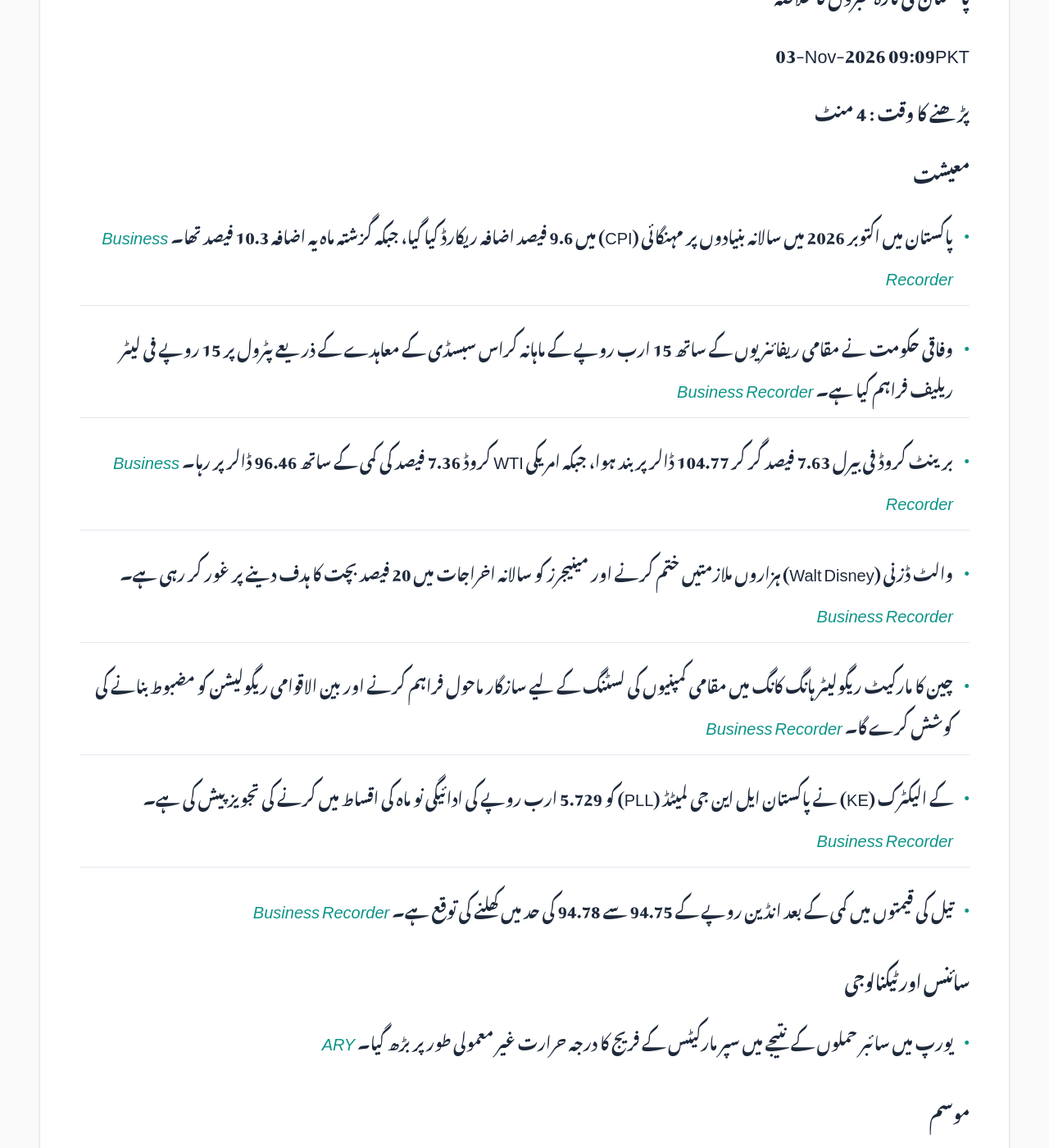
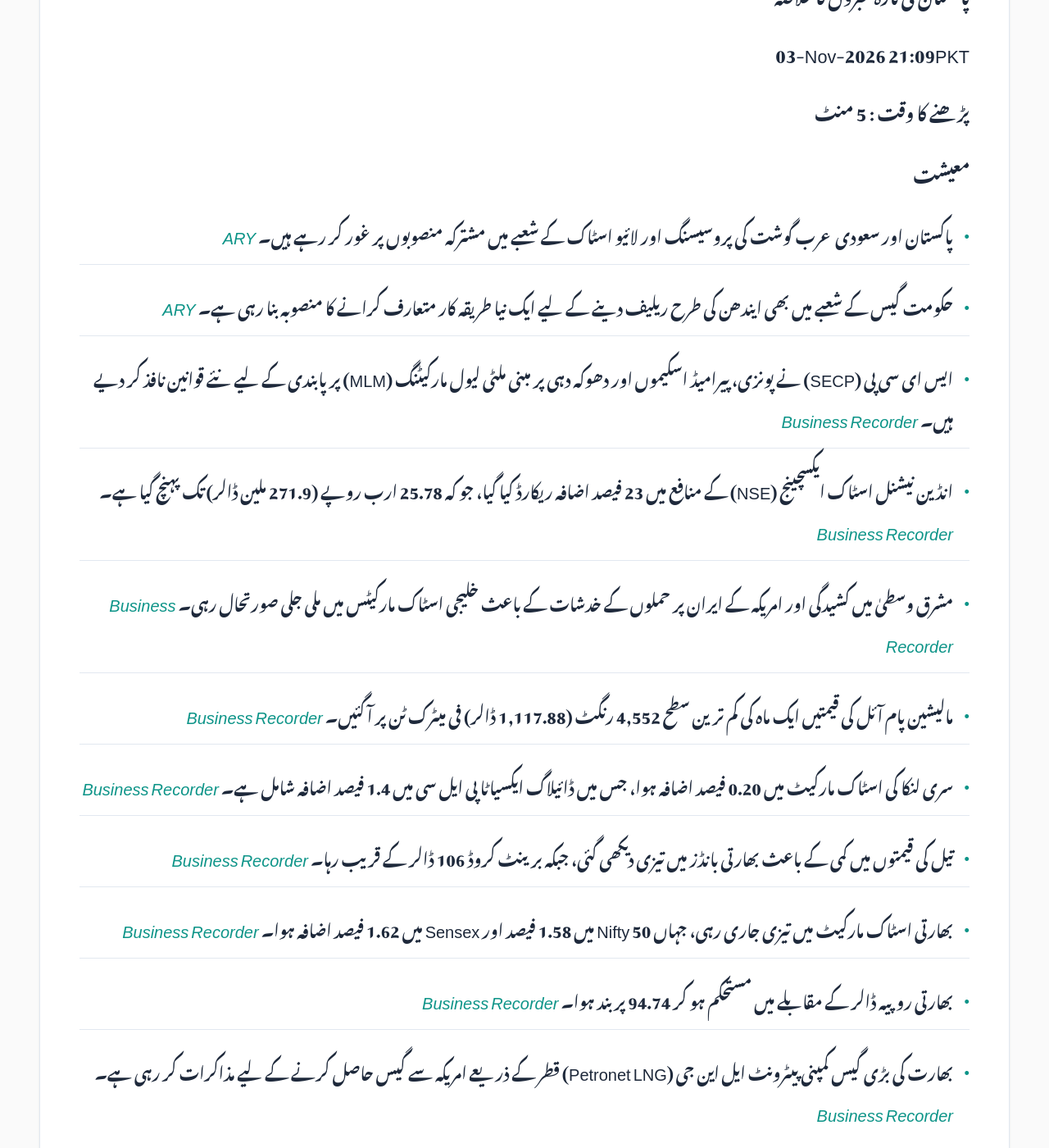
Before and after one commit to zsubzwary/news, a Jekyll site: the page built from ur/index.md, in a window 1280 px wide and 1400 px high, scrolled down 354 px. Shown: the whole window at 82% size. Built offline with Jekyll 4.4.1, drawn with Linux system fonts in a browser that asks for light colours; some web fonts are replaced; comment, search, counter and statistics services are not loaded; some of the changed text lies outside the part shown.

Commit message:
DateTime; 2026-11-03T16:09:41.022Z

```diff
--- a/ur/index.md
+++ b/ur/index.md
@@ -7,47 +7,50 @@ rtl: true
 
 پاکستان کی تازہ خبروں کا خلاصہ
 
- &lrm; 03-Nov-2026 09:09PKT
+ &lrm; 03-Nov-2026 21:09PKT
 
-پڑھنے کا وقت : 4 منٹ
+پڑھنے کا وقت : 5 منٹ
 
 ### معیشت
-- پاکستان میں اکتوبر 2026 میں سالانہ بنیادوں پر مہنگائی (CPI) میں 9.6 فیصد اضافہ ریکارڈ کیا گیا، جبکہ گزشتہ ماہ یہ اضافہ 10.3 فیصد تھا۔ *[Business Recorder](https://www.brecorder.com/news/40447159/oct-cpi-rises-96pc-yoy)*
-- وفاقی حکومت نے مقامی ریفائنریوں کے ساتھ 15 ارب روپے کے ماہانہ کراس سبسڈی کے معاہدے کے ذریعے پٹرول پر 15 روپے فی لیٹر ریلیف فراہم کیا ہے۔ *[Business Recorder](https://www.brecorder.com/news/40447158/govt-arranges-rs15-per-litre-relief-on-petrol)*
-- برینٹ کروڈ فی بیرل 7.63 فیصد گر کر 104.77 ڈالر پر بند ہوا، جبکہ امریکی WTI کروڈ 7.36 فیصد کی کمی کے ساتھ 96.46 ڈالر پر رہا۔ *[Business Recorder](https://www.brecorder.com/news/40447165/oil-drops-7pc-as-iran-signals-openness-to-talks)*
-- والٹ ڈزنی (Walt Disney) ہزاروں ملازمتیں ختم کرنے اور مینیجرز کو سالانہ اخراجات میں 20 فیصد بچت کا ہدف دینے پر غور کر رہی ہے۔ *[Business Recorder](https://www.brecorder.com/news/40447174/disney-eyes-thousands-of-layoffs-asks-managers-to-target-20%25-savings-bloomberg-news-reports)*
-- چین کا مارکیٹ ریگولیٹر ہانگ کانگ میں مقامی کمپنیوں کی لسٹنگ کے لیے سازگار ماحول فراہم کرنے اور بین الاقوامی ریگولیشن کو مضبوط بنانے کی کوشش کرے گا۔ *[Business Recorder](https://www.brecorder.com/news/40447176/china-market-regulator-to-encourage-hong-kong-listings)*
-- کے الیکٹرک (KE) نے پاکستان ایل این جی لمیٹڈ (PLL) کو 5.729 ارب روپے کی ادائیگی نو ماہ کی اقساط میں کرنے کی تجویز پیش کی ہے۔ *[Business Recorder](https://www.brecorder.com/news/40447162/ke-proposes-rs5.729bn-payment-to-pll-under-protest)*
-- تیل کی قیمتوں میں کمی کے بعد انڈین روپے کے 94.75 سے 94.78 کی حد میں کھلنے کی توقع ہے۔ *[Business Recorder](https://www.brecorder.com/news/40447169/indian-rupee-to-benefit-from-oil-plunge-while-facing-technical-resistance-dollar-strength)*
+- پاکستان اور سعودی عرب گوشت کی پروسیسنگ اور لائیو اسٹاک کے شعبے میں مشترکہ منصوبوں پر غور کر رہے ہیں۔ *[ARY](https://arynews.tv/pakistan-saudi-arabia-explore-joint-ventures-in-meat-processing)*
+- حکومت گیس کے شعبے میں بھی ایندھن کی طرح ریلیف دینے کے لیے ایک نیا طریقہ کار متعارف کرانے کا منصوبہ بنا رہی ہے۔ *[ARY](https://arynews.tv/govt-plans-similar-relief-mechanism-for-gas-sector-says-ali-pervaiz-malik)*
+- ایس ای سی پی (SECP) نے پونزی، پیرامیڈ اسکیموں اور دھوکہ دہی پر مبنی ملٹی لیول مارکیٹنگ (MLM) پر پابندی کے لیے نئے قوانین نافذ کر دیے ہیں۔ *[Business Recorder](https://www.brecorder.com/news/40447228/secp-notifies-regulations-to-prohibit-ponzi-pyramid-schemes)*
+- انڈین نیشنل اسٹاک ایکسچینج (NSE) کے منافع میں 23 فیصد اضافہ ریکارڈ کیا گیا، جو کہ 25.78 ارب روپے (271.9 ملین ڈالر) تک پہنچ گیا ہے۔ *[Business Recorder](https://www.brecorder.com/news/40447230/indias-nse-posts-23-rise-in-quarterly-profit-in-first-results-since-listing)*
+- مشرق وسطیٰ میں کشیدگی اور امریکہ کے ایران پر حملوں کے خدشات کے باعث خلیجی اسٹاک مارکیٹس میں ملی جلی صورتحال رہی۔ *[Business Recorder](https://www.brecorder.com/news/40447229/gulf-bourses-mixed-as-fears-over-us-strikes-offset-iran-saudi-talks)*
+- مالیشین پام آئل کی قیمتیں ایک ماہ کی کم ترین سطح 4,552 رنگٹ (1,117.88 ڈالر) فی میٹرک ٹن پر آ گئیں۔ *[Business Recorder](https://www.brecorder.com/news/40447227/palm-hits-one-month-low-as-stockpile-concerns-weigh)*
+- سری لنکا کی اسٹاک مارکیٹ میں 0.20 فیصد اضافہ ہوا، جس میں ڈائیلاگ ایکسیاٹا پی ایل سی میں 1.4 فیصد اضافہ شامل ہے۔ *[Business Recorder](https://www.brecorder.com/news/40447224/communication-services-stocks-lift-sri-lankan-shares-higher)*
+- تیل کی قیمتوں میں کمی کے باعث بھارتی بانڈز میں تیزی دیکھی گئی، جبکہ برینٹ کروڈ 106 ڈالر کے قریب رہا۔ *[Business Recorder](https://www.brecorder.com/news/40447218/india-bonds-end-tad-higher-on-softer-oil)*
+- بھارتی اسٹاک مارکیٹ میں تیزی جاری رہی، جہاں Nifty 50 میں 1.58 فیصد اور Sensex میں 1.62 فیصد اضافہ ہوا۔ *[Business Recorder](https://www.brecorder.com/news/40447213/indian-shares-extend-rally-as-earnings-cooling-crude-draw-foreign-buyers)*
+- بھارتی روپیہ ڈالر کے مقابلے میں مستحکم ہو کر 94.74 پر بند ہوا۔ *[Business Recorder](https://www.brecorder.com/news/40447212/indian-rupee-nudges-higher-forward-premiums-dip-with-focus-on-us-midterm-oil-moves)*
+- بھارت کی بڑی گیس کمپنی پیٹرونٹ ایل این جی (Petronet LNG) قطر کے ذریعے امریکہ سے گیس حاصل کرنے کے لیے مذاکرات کر رہی ہے۔ *[Business Recorder](https://www.brecorder.com/news/40447214/indias-top-gas-importer-sets-eyes-on-us-lng-under-long-term-deal-with-qatar)*
 
 ### سائنس اور ٹیکنالوجی
-- یورپ میں سائبر حملوں کے نتیجے میں سپر مارکیٹس کے فریج کا درجہ حرارت غیر معمولی طور پر بڑھ گیا۔ *[ARY](https://arynews.tv/cyberattacks-send-supermarket-fridge-temperatures-soaring-across-europe)*
-
-### موسم
-- بھارت کے مشرقی ساحل پر سائیکلون 'موراسو' (Murasu) کا ٹکراؤ ہوا، جس کے دوران ہوا کی رفتار 100 سے 110 کلومیٹر فی گھنٹہ اور جھونکے 120 کلومیٹر فی گھنٹہ تک رہے۔ *[Business Recorder](https://www.brecorder.com/news/40447175/cyclone-murasu-makes-landfall-on-indias-eastern-coast)*
-- کراچی اور حیدرآباد میں کل درجہ حرارت 36 سے 38 ڈگری سینٹی گریڈ کے درمیان رہنے کا امکان ہے۔ *[Business Recorder](https://www.brecorder.com/news/40447081/the-weather)*
+- گوگل نے میسجز، فون اور کانٹیکٹس ایپس کے لیے نئے گریڈینٹ آئیکنز متعارف کرائے ہیں۔ *[ARY](https://arynews.tv/google-rolls-out-new-gradient-icons-for-messages-phone-and-contacts-apps)*
+- سیم آلٹ مین نے عالمی سطح پر میموری ہارڈ ویئر کی کمی کے لیے ڈیسک ٹاپ کمپیوٹر صارفین کو ذمہ دار ٹھہرایا ہے۔ *[ARY](https://arynews.tv/sam-altman-blames-desktop-computer-users-for-global-memory-hardware-shortages)*
+- اوپن اے آئی (OpenAI) اپنے پریمیم صارفین کے لیے ChatGPT اور Codex کی استعمال کی حدود کو یکجا کر دے گا۔ *[ARY](https://arynews.tv/openai-to-combine-chatgpt-and-codex-usage-limits-for-premium-subscribers)*
 
 ### سیاست
-- امریکی وزیر خارجہ مارکو روبیو نے وینزویلا کے وزیر خارجہ اولیور بلانکو سے ملاقات کی تاکہ مستقبل کے آزادانہ اور منصفانہ انتخابات کے لیے اصلاحات پر بات کی جا سکے۔ *[Business Recorder](https://www.brecorder.com/news/40447177/rubio-speaks-to-venezuelan-minister-about-reforms-that-lay-groundwork-for-elections)*
-- ٹرمپ کی وزارت انصاف نے مڈ ٹرمز کے انتخابات میں مداخلت کر کے اپنی روایات سے ہٹ کر قدم اٹھایا ہے۔ *[ARY](https://arynews.tv/trump-justice-dept-breaks-with-tradition-to-intervene-in-midterms)*
+- طارق فضل چوہدری نے انتخابی اصلاحات کمیٹی کے حوالے سے پی ٹی آئی چیف وپ سے رابطہ کیا ہے۔ *[ARY](https://arynews.tv/tariq-fazal-chaudhry-contacts-pti-chief-whip-over-electoral-reforms-committee)*
+- حکومت اور جماعت اسلامی کے درمیان پیٹرولیم لیوی کے خاتمے اور عوامی ریلیف کے حوالے سے مذاکرات آخری مرحلے میں پہنچ گئے۔ *[Business Recorder](https://www.brecorder.com/news/40447217/govt-ji-talks-on-petroleum-levy-removal-enter-final-stage)*
 
 ### قومی
-- پاکستان اور جنوبی کوریا کے درمیان عدالتی تعاون کے لیے ایک معاہدے پر دستخط کیے گئے۔ *[ARY](https://arynews.tv/pakistan-and-south-korea-sign-judicial-cooperation-agreement)*
-- وزیراعظم شہباز شریف نے چین کے ساتھ تجارت، سرمایہ کاری اور انفراسٹرکچر کے شعبوں میں تعاون کو مزید وسعت دینے کے عزم کا اعادہ کیا۔ *[Business Recorder](https://www.brecorder.com/news/40447161/trade-investment-amp-other-key-sectors-pm-for-expanded-cooperation-with-china)*
-- جرمن سفیر کے مطابق پاکستان کا GSP+ اسٹیٹس 2028 کے نئے فریم ورک سے قبل تجدید کے لیے تیار ہے۔ *[Business Recorder](https://www.brecorder.com/news/40447160/german-envoy-says-pakistans-gsp-status-up-for-renewal)*
+- مریم نواز نے اٹک میں طلباء کو لیپ ٹاپ اور اسکالرشپس تقسیم کیں۔ *[ARY](https://arynews.tv/maryam-nawaz-awards-laptops-and-scholarships-to-students-in-attock)*
+- پنجاب کے وزیر اعلیٰ نے اٹک میں گرین بس سروس کا افتتاح کیا۔ *[ARY](https://arynews.tv/cm-punjab-receives-warm-welcome-as-green-bus-service-inaugurates-in-attock)*
+- بلوچستان کے اضلاع کچھی اور خاران میں سکیورٹی فورسز کے آپریشن کے دوران 17 دہشت گرد ہلاک اور ایک پاک فوج کا سپاہی شہید ہو گیا۔ *[Business Recorder](https://www.brecorder.com/news/40447231/soldier-martyred-17-terrorists-killed-in-balochistan-operations-ispr)*
+- پی ایچ سی (PHC) نے سہیل آفریدی کی حراست کے کیس کو بڑے بینچ کے لیے چیف جسٹس کو بھیج دیا ہے۔ *[Business Recorder](https://www.brecorder.com/news/40447216/phc-refers-sohail-afridi-detention-case-to-chief-justice-for-larger-bench)*
 
 ### بین الاقوامی
-- امریکہ نے ایران کے قشم جزیرے پر حملے کیے ہیں، جس سے مشرق وسطیٰ میں کشیدگی بڑھنے کے خدشات پیدا ہو گئے ہیں۔ *[Business Recorder](https://www.brecorder.com/news/40447166/us-struck-irans-qeshm-island-wall-street-journal-reports)*
-- شمالی کوریا نے ڈسپرسل وار ہیڈ (dispersal warhead) سے لیس اسٹریٹجک کروز میزائل کا کامیاب تجربہ کیا۔ *[Business Recorder](https://www.brecorder.com/news/40447172/north-korea-conducts-strategic-cruise-missile-test-with-dispersal-warhead-kcna-says)*
-- کویت نے رہائشی ویزا کے عمل کو آسان بنانے کے لیے نئی ڈرائیو تھرو سروس متعارف کروائی ہے۔ *[ARY](https://arynews.tv/kuwait-makes-residency-easier-with-new-drive-thru-service)*
-- ملائیشیا کے وزیر اعظم نے ملک کو سائبر حملوں اور دیگر سیکورٹی خطرات سے بچانے کے لیے سرکاری محکموں کے ساتھ میٹنگز کا حکم دیا ہے۔ *[Business Recorder](https://www.brecorder.com/news/40447173/malaysia-to-hold-meetings-on-security-threats-pm-says)*
+- ڈونلڈ ٹرمپ نے کہا ہے کہ امریکہ 2026 کے آخر میں اسرائیل کو 4 ارب ڈالر کی فوجی امداد دینا بند کر دے گا۔ *[Business Recorder](https://www.brecorder.com/news/40447226/trump-says-us-will-stop-4-billion-military-aid-to-israel-at-end-of-2026)*
+- ایران اور امریکہ کے درمیان جنگ ختم کرنے کا معاہدہ اب بھی مشکل نظر آتا ہے، جبکہ قطر ثالث کے طور پر کوششیں کر رہا ہے۔ *[Business Recorder](https://www.brecorder.com/news/40447225/iran-us-deal-still-out-of-reach-despite-diplomatic-push-iranian-official-says)*
+- امریکی محکمہ انصاف نے تمام 50 ریاستوں میں 1,000 انتخابی مانیٹرز اور مبصرین تعینات کرنے کا اعلان کیا ہے۔ *[Business Recorder](https://www.brecorder.com/news/40447223/trumps-justice-dept-identifies-where-us-election-monitors-will-be-in-the-50-states)*
+- میلانیا ٹرمپ وائٹ ہاؤس میں روس اور یوکرین کے نمائندوں کی میزبانی کریں گی۔ *[Business Recorder](https://www.brecorder.com/news/40447222/melania-trump-to-host-ukraine-russia-representatives-at-white-house)*
+- چین کے نائب چیئرمین ملٹری کمیشن نے بیجنگ میں روسی وزیر دفاع سے ملاقات کی۔ *[Business Recorder](https://www.brecorder.com/news/40447220/china-military-vice-chair-meets-russian-defence-minister-in-beijing)*
 
 ### کھیل
-- آسٹریلوی کرکٹر گلین میکسویل نے ریکارڈز کے ساتھ بین الاقوامی کرکٹ کو الوداع کہہ دیا۔ *[ARY](https://arynews.tv/glenn-maxwell-bids-farewell-to-international-cricket-with-remarkable-records)*
-
-### صحت
-- ایک نئی تحقیق کے مطابق بچپن میں کیفین کا استعمال نیند میں کمی اور دماغی ساخت میں تبدیلی کا سبب بن سکتا ہے۔ *[ARY](https://arynews.tv/study-links-childhood-caffeine-intake-to-reduced-sleep-and-altered-brain-structure)*
-- خسرہ (measles) کے بڑے پھیلاؤ کے دوران ایمیش (Amish) کمیونٹیز نے ویکسین کے استعمال کی حمایت کی ہے۔ *[ARY](https://arynews.tv/amish-communities-back-measles-vaccines-amid-major-outbreak)*
+- سوفی کننگھم نے آن لائن نفرت کرنے والوں کا بھرپور جواب دیا۔ *[ARY](https://arynews.tv/sophie-cunningham-hits-back-at-psychotic-online-haters)*
+- سوفی کننگھم نے اینجل ریس کے ڈاون (slump) کا جائزہ لیا۔ *[ARY](https://arynews.tv/sophie-cunningham-breaks-down-angel-reeses-wnba-finals-slump)*
+- ٹینسیر (Tenerife) کے اسٹار کھلاڑی جیسوس ڈی میگوئیل کا میچ کے دوران حادثے اور دل کا دورہ پڑنے کے بعد انتقال ہو گیا۔ *[Business Recorder](https://www.brecorder.com/news/40447219/tenerife-striker-de-miguel-dies-after-collision-in-match)*
+- سعودی پروفیشنل لیگ نے ایشین کپ میں تاخیر کے باعث میچ ڈے 13 ملتوی کر دیا ہے۔ *[Business Recorder](https://www.brecorder.com/news/40447215/saudi-pro-league-postpones-matchday-13-after-asian-cup-delay)*
 
 ### دیگر
-- ولا وی اوڈیسی (Villa Vie Odyssey) کے مسافروں نے ویب سائٹ پر موجود معلومات کے حوالے سے شدید غصے کا اظہار کیا ہے۔ *[ARY](https://arynews.tv/inside-the-villa-vie-odyssey-passengers-emerge-unscathed-but-enraged-claim-website-reveals-immediate-indicators)*
+- کولنز انگلش ڈکشنری نے لفظ "**Mogging**" کو سال کا لفظ قرار دے دیا ہے۔ *[Business Recorder](https://www.brecorder.com/news/40447221/mogging-tops-firewave-as-collins-word-of-the-year)*
```
